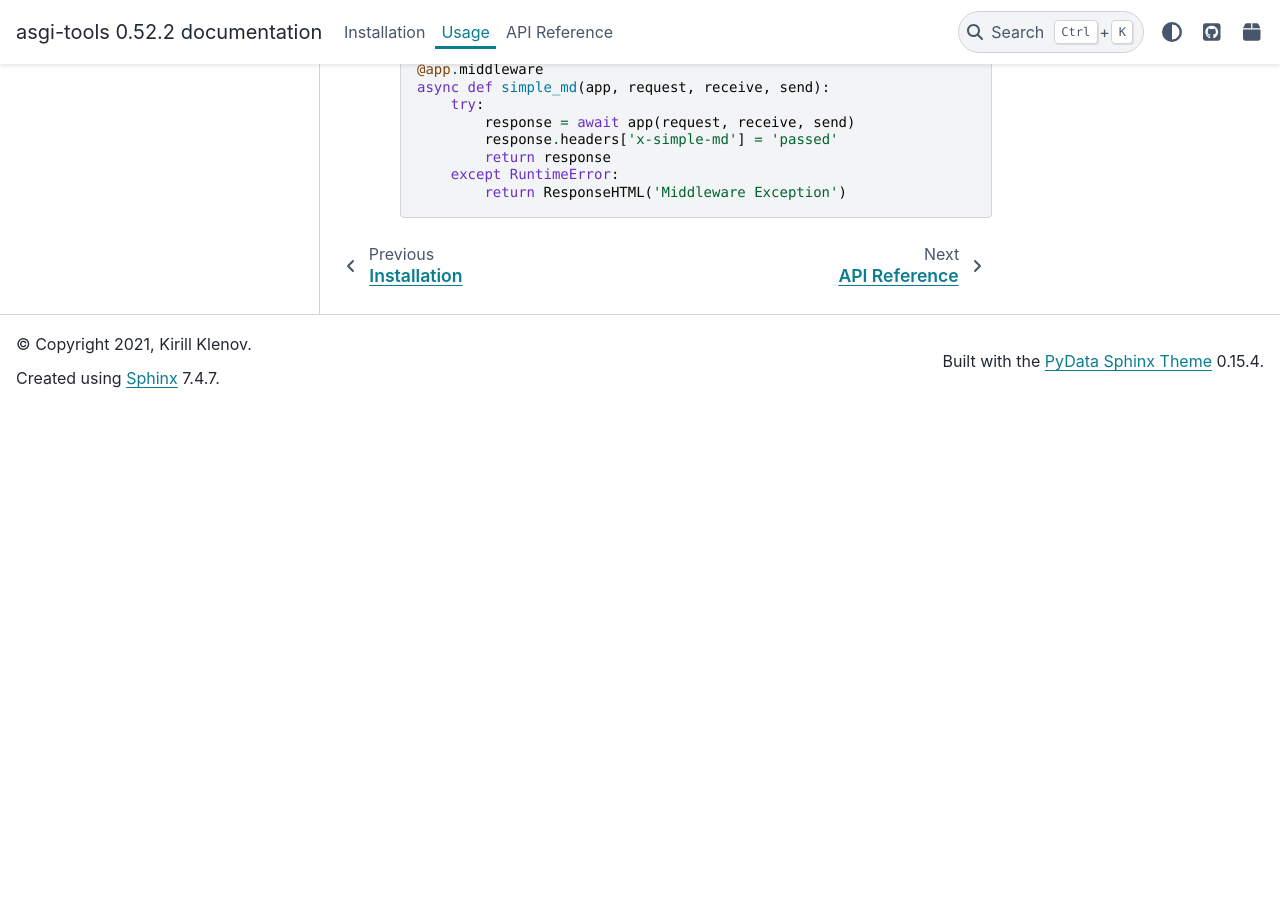
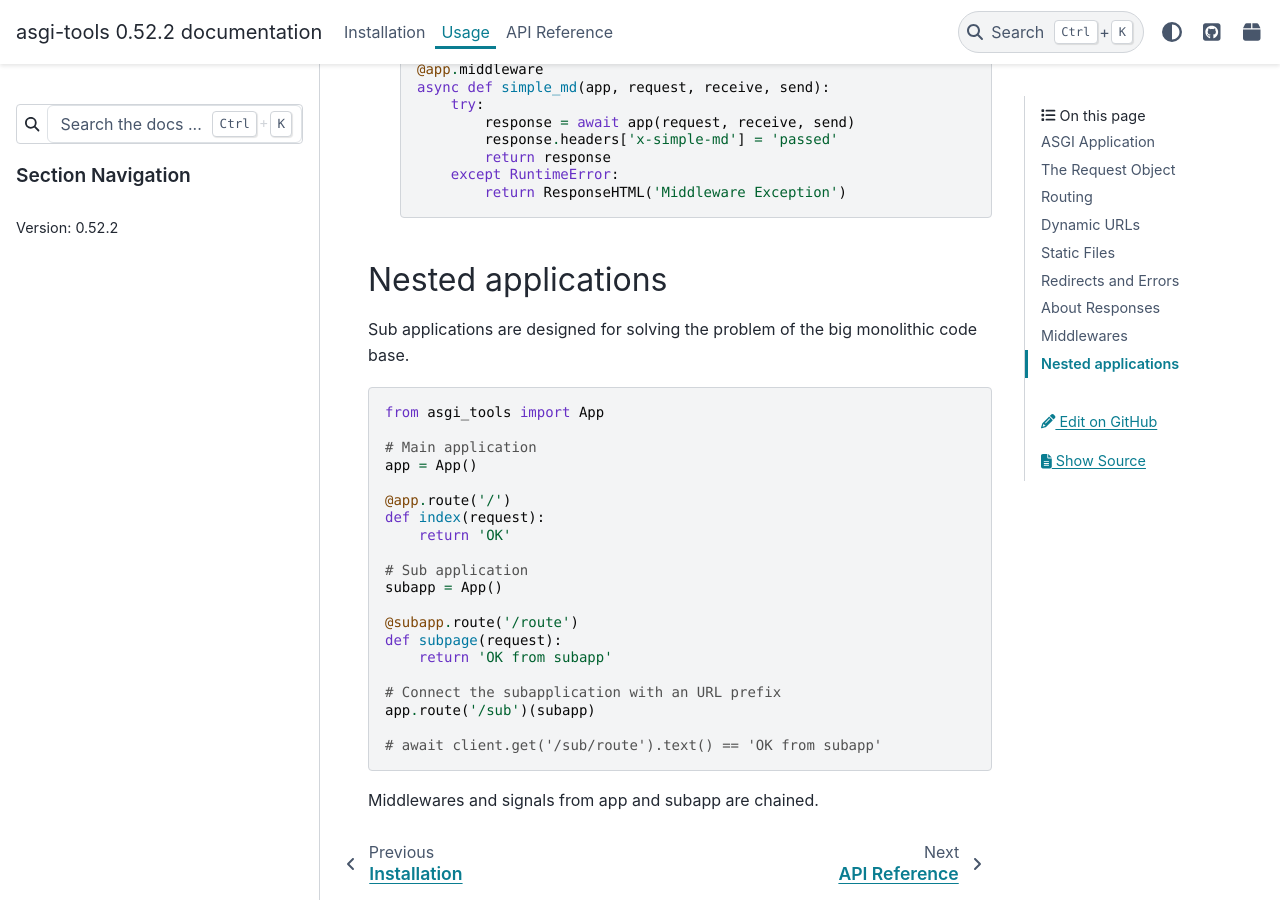
Before and after one commit to klen/asgi-tools, a Sphinx documentation site: the page built from docs/usage.rst, in a window 1280 px wide and 900 px high, scrolled down 6880 px. Built offline with Sphinx 7.4.7 and the PyData theme 0.15.4, drawn with Linux system fonts in a browser that asks for light colours; before the commit the page ends 7288 px from its top, so only the background shows below that.

Commit message:
feat: nested applications

```diff
--- a/docs/usage.rst
+++ b/docs/usage.rst
@@ -343,6 +343,38 @@
             except RuntimeError:
                 return ResponseHTML('Middleware Exception')
 
+Nested applications
+-------------------
+
+Sub applications are designed for solving the problem of the big monolithic
+code base.
+
+.. code-block:: python
+
+    from asgi_tools import App
+
+    # Main application
+    app = App()
+
+    @app.route('/')
+    def index(request):
+        return 'OK'
+
+    # Sub application
+    subapp = App()
+
+    @subapp.route('/route')
+    def subpage(request):
+        return 'OK from subapp'
+
+    # Connect the subapplication with an URL prefix
+    app.route('/sub')(subapp)
+
+    # await client.get('/sub/route').text() == 'OK from subapp'
+
+Middlewares and signals from app and subapp are chained.
+
+
 .. Links
 
 .. _ASGI: https://asgi.readthedocs.io/en/latest/
```
Also changed, not shown: 2 other files.
